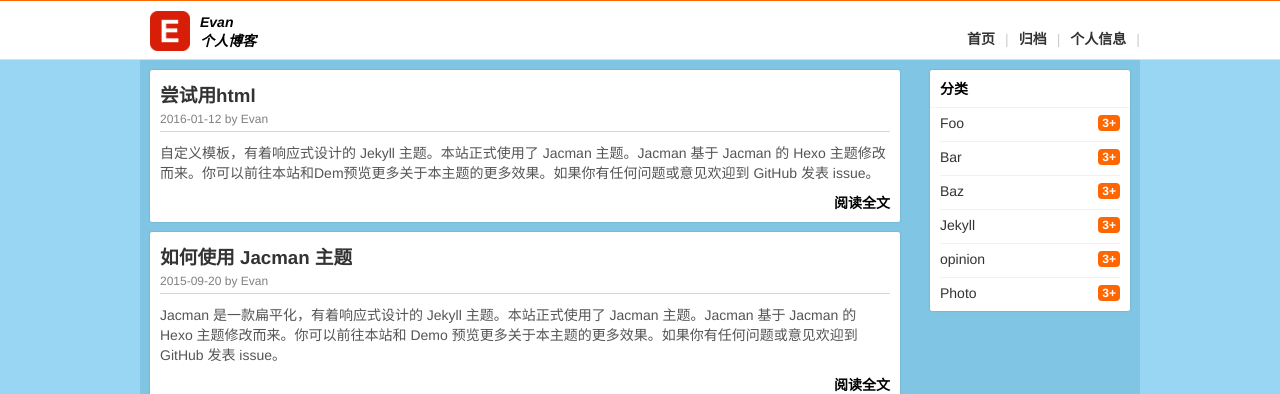
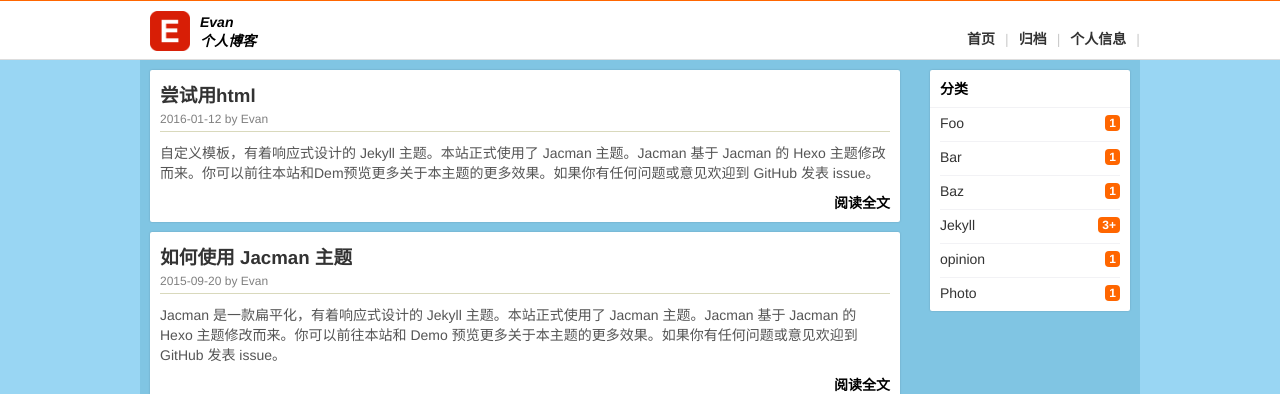
Before and after one commit to bnuephjx/bnuephjx.github.io, a Jekyll site: the page built from index.html, in a window 1280 px wide. Shown: the top 394 px of the page. Built offline with Jekyll 4.4.1, drawn with Linux system fonts in a browser that asks for light colours; the list of posts is cut into pages by our own code.

Commit message:
no message

```diff
--- a/_includes/_component/categorie.html
+++ b/_includes/_component/categorie.html
@@ -9,7 +9,7 @@
 					<p class="txt">
 						{{ item[0] }}
 					</p>
-					{% if item[1] | size > 3 %}
+					{% if item[1].size > 3 %}
 						<span class='classifyNum'>3+</span>
 					{% else %}
 						<span class='classifyNum'>{{ item[1] | size }}</span>
```
